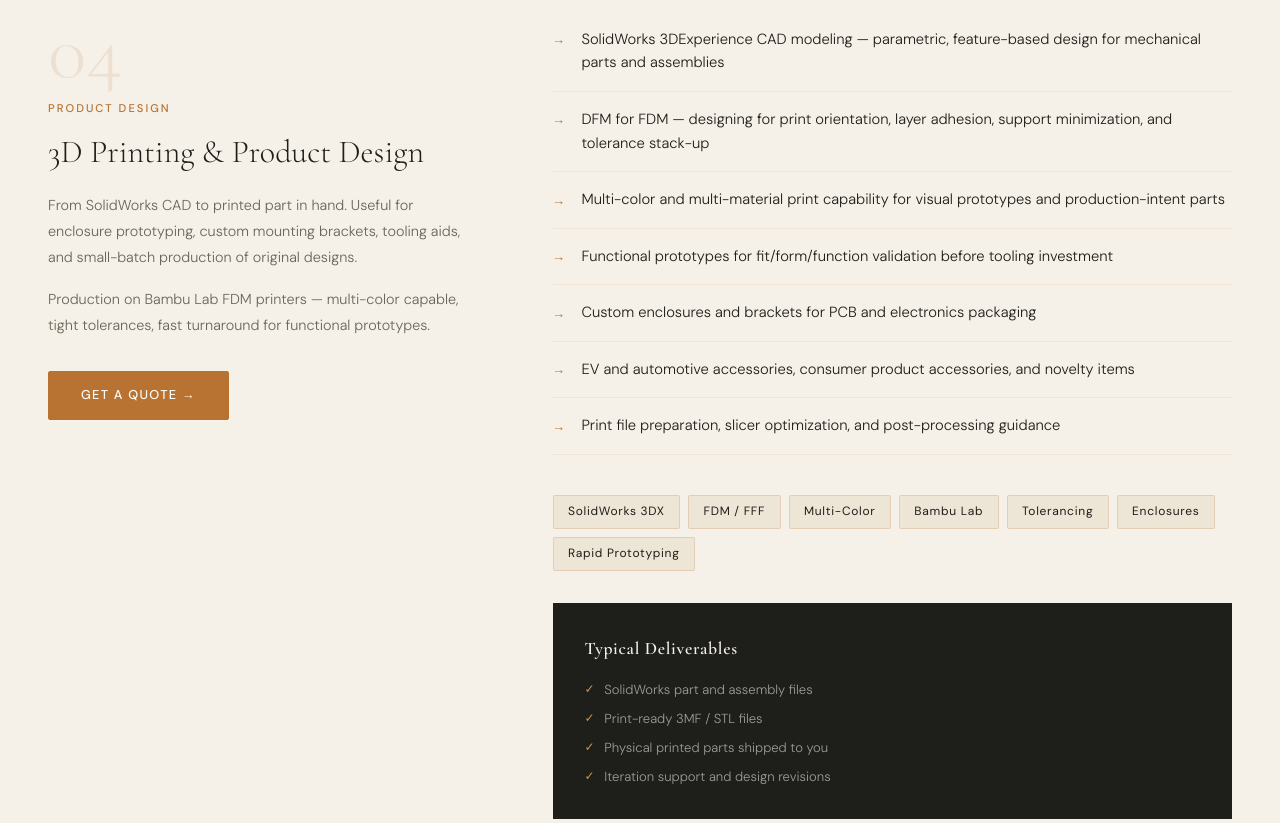
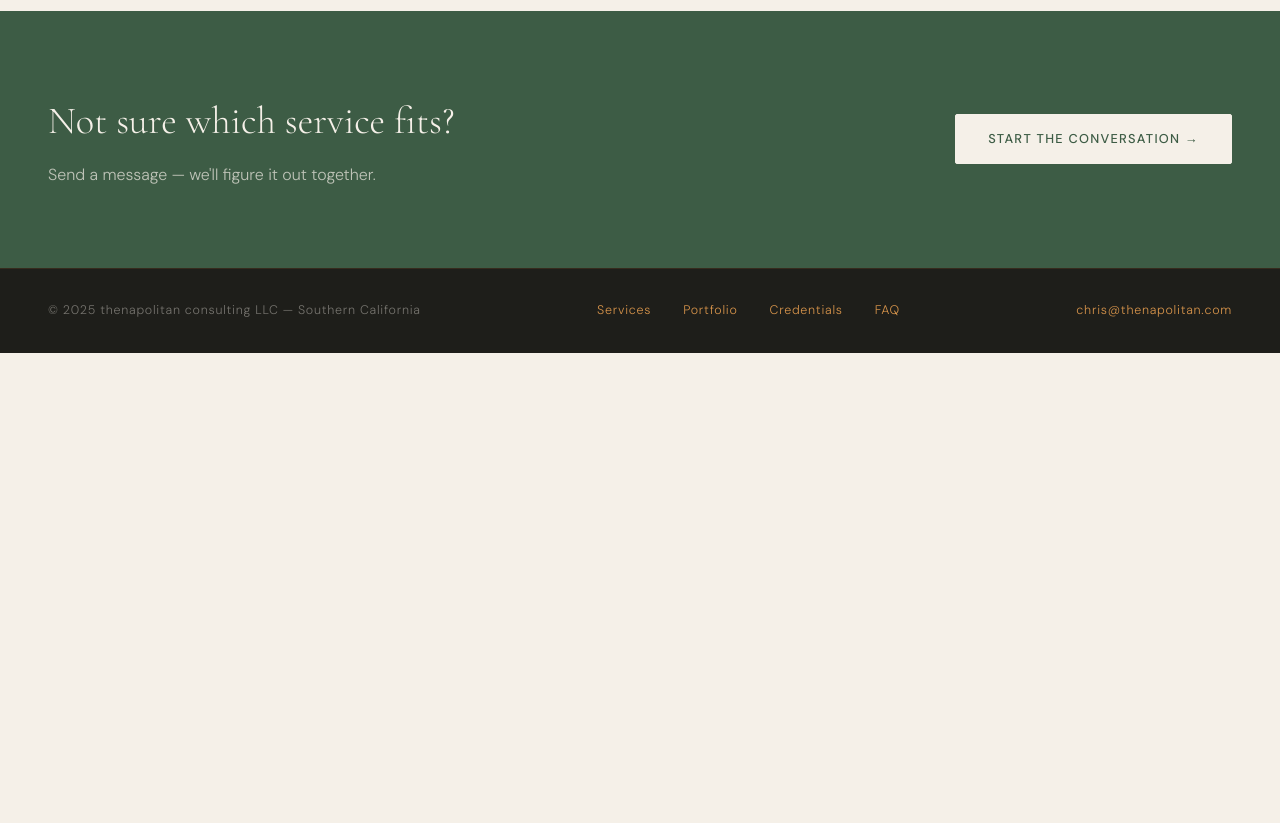
Before and after one commit to thenapolitan/thenapolitan-site, a plain HTML site: page services.html in a window 1280 px wide. Shown: the part 3580-4403 px from the top of the page. After the commit the page ends 3933 px from the top, so only its background shows below. Drawn offline with nearby package versions, Linux system fonts and the light colour scheme.

Commit message:
Site update - 2026-03-19 15:11

```diff
--- a/services.html
+++ b/services.html
@@ -279,45 +279,6 @@
       </div>
     </div>
 
-    <!-- 3D PRINTING -->
-    <div class="service-block" id="3d">
-      <div class="service-left">
-        <div class="service-num-lg">04</div>
-        <span class="section-label">Product Design</span>
-        <h2>3D Printing &amp; Product Design</h2>
-        <p>From SolidWorks CAD to printed part in hand. Useful for enclosure prototyping, custom mounting brackets, tooling aids, and small-batch production of original designs.</p>
-        <p>Production on Bambu Lab FDM printers — multi-color capable, tight tolerances, fast turnaround for functional prototypes.</p>
-        <div class="service-cta">
-          <a href="index.html#contact" class="btn btn-primary">Get a Quote →</a>
-        </div>
-      </div>
-      <div class="service-right">
-        <ul class="service-detail-list">
-          <li>SolidWorks 3DExperience CAD modeling — parametric, feature-based design for mechanical parts and assemblies</li>
-          <li>DFM for FDM — designing for print orientation, layer adhesion, support minimization, and tolerance stack-up</li>
-          <li>Multi-color and multi-material print capability for visual prototypes and production-intent parts</li>
-          <li>Functional prototypes for fit/form/function validation before tooling investment</li>
-          <li>Custom enclosures and brackets for PCB and electronics packaging</li>
-          <li>EV and automotive accessories, consumer product accessories, and novelty items</li>
-          <li>Print file preparation, slicer optimization, and post-processing guidance</li>
-        </ul>
-        <div class="skill-chips">
-          <span class="chip">SolidWorks 3DX</span><span class="chip">FDM / FFF</span><span class="chip">Multi-Color</span>
-          <span class="chip">Bambu Lab</span><span class="chip">Tolerancing</span><span class="chip">Enclosures</span>
-          <span class="chip">Rapid Prototyping</span>
-        </div>
-        <div class="deliverables-box">
-          <h4>Typical Deliverables</h4>
-          <ul>
-            <li>SolidWorks part and assembly files</li>
-            <li>Print-ready 3MF / STL files</li>
-            <li>Physical printed parts shipped to you</li>
-            <li>Iteration support and design revisions</li>
-          </ul>
-        </div>
-      </div>
-    </div>
-
   </section>
 
   <!-- CTA BANNER -->
@@ -330,7 +291,7 @@
   </section>
 
   <footer>
-    <span>© 2025 The Napolitan Consulting LLC — Southern California</span>
+    <span>© 2025 thenapolitan consulting LLC — Southern California</span>
     <div class="footer-links">
       <a href="services.html">Services</a>
       <a href="portfolio.html">Portfolio</a>
```
Also changed, not shown: credentials.html (+3 -3 lines), faq.html (+4 -4 lines), index.html (+3 -12 lines), portfolio.html (+2 -26 lines), resources.html (+1 -1 lines).
